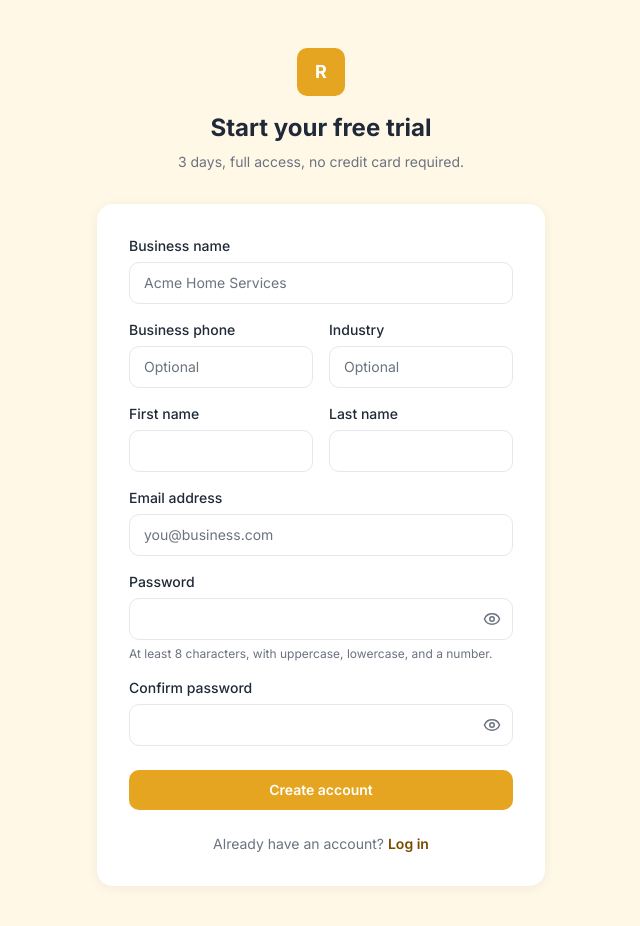
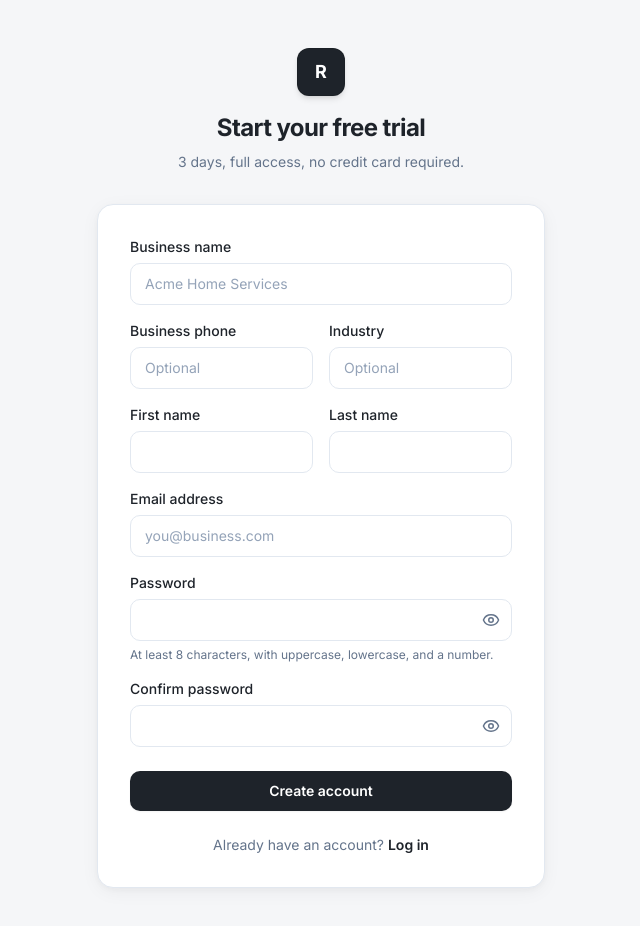
Before and after one commit to rayviceteam-art/Rayvice-frontend, a Next.js app: page /register in a window 1280 px wide. Shown: the top 926 px of the page, without its empty margins (319-959 px from the left). Built offline with nearby package versions, Linux system fonts and the light colour scheme; no server answers.

Commit message:
style(ui): update color palette and theme to Charcoal, Ash, and Pearl

```diff
--- a/app/(auth)/forgot-password/page.tsx
+++ b/app/(auth)/forgot-password/page.tsx
@@ -68,7 +68,7 @@ export default function ForgotPasswordPage() {
 
         <p className="mt-6 text-center text-sm text-text-secondary">
           Remembered it?{' '}
-          <Link href="/login" className="font-semibold text-brand-dark hover:underline">
+          <Link href="/login" className="font-semibold text-charcoal hover:underline">
             Back to login
           </Link>
         </p>
--- a/app/(auth)/login/page.tsx
+++ b/app/(auth)/login/page.tsx
@@ -41,7 +41,7 @@ export default function LoginPage() {
 
   return (
     <AuthLayout title="Log in to Rayvice" subtitle="Welcome back — pick up right where you left off.">
-      <div className="rounded-card bg-white p-8 shadow-card">
+      <div className="rounded-card border border-border bg-white p-8 shadow-card">
         <form onSubmit={handleSubmit(onSubmit)} className="flex flex-col gap-4">
           <Input
             label="Email address"
@@ -64,7 +64,7 @@ export default function LoginPage() {
             <button
               type="button"
               onClick={() => setShowPassword(!showPassword)}
-              className="absolute right-3 top-[38px] text-text-secondary hover:text-brand-dark focus:outline-none"
+              className="absolute right-3 top-[38px] text-text-secondary hover:text-charcoal focus:outline-none"
               tabIndex={-1}
             >
               {showPassword ? <EyeOff size={18} /> : <Eye size={18} />}
@@ -72,7 +72,7 @@ export default function LoginPage() {
           </div>
 
           <div className="flex justify-end">
-            <Link href="/forgot-password" className="text-sm font-medium text-brand-dark hover:underline">
+            <Link href="/forgot-password" className="text-sm font-medium text-ash-dark hover:text-charcoal hover:underline">
               Forgot password?
             </Link>
           </div>
@@ -84,7 +84,7 @@ export default function LoginPage() {
 
         <p className="mt-6 text-center text-sm text-text-secondary">
           Don&apos;t have an account?{' '}
-          <Link href="/register" className="font-semibold text-brand-dark hover:underline">
+          <Link href="/register" className="font-semibold text-charcoal hover:underline">
             Start your free trial
           </Link>
         </p>
--- a/app/(auth)/register/page.tsx
+++ b/app/(auth)/register/page.tsx
@@ -49,7 +49,7 @@ export default function RegisterPage() {
 
   return (
     <AuthLayout title="Start your free trial" subtitle="3 days, full access, no credit card required.">
-      <div className="rounded-card bg-white p-8 shadow-card">
+      <div className="rounded-card border border-border bg-white p-8 shadow-card">
         <form onSubmit={handleSubmit(onSubmit)} className="flex flex-col gap-4">
           <Input
             label="Business name"
@@ -109,7 +109,7 @@ export default function RegisterPage() {
             <button
               type="button"
               onClick={() => setShowPassword(!showPassword)}
-              className="absolute right-3 top-[38px] text-text-secondary hover:text-brand-dark focus:outline-none"
+              className="absolute right-3 top-[38px] text-text-secondary hover:text-charcoal focus:outline-none"
               tabIndex={-1}
             >
               {showPassword ? <EyeOff size={18} /> : <Eye size={18} />}
@@ -127,7 +127,7 @@ export default function RegisterPage() {
             <button
               type="button"
               onClick={() => setShowConfirmPassword(!showConfirmPassword)}
-              className="absolute right-3 top-[38px] text-text-secondary hover:text-brand-dark focus:outline-none"
+              className="absolute right-3 top-[38px] text-text-secondary hover:text-charcoal focus:outline-none"
               tabIndex={-1}
             >
               {showConfirmPassword ? <EyeOff size={18} /> : <Eye size={18} />}
@@ -141,7 +141,7 @@ export default function RegisterPage() {
 
         <p className="mt-6 text-center text-sm text-text-secondary">
           Already have an account?{' '}
-          <Link href="/login" className="font-semibold text-brand-dark hover:underline">
+          <Link href="/login" className="font-semibold text-charcoal hover:underline">
             Log in
           </Link>
         </p>
--- a/app/(auth)/reset-password/page.tsx
+++ b/app/(auth)/reset-password/page.tsx
@@ -35,7 +35,7 @@ function ResetPasswordForm() {
           <p className="text-sm text-text-primary">
             This reset link is missing or invalid. Request a new one to continue.
           </p>
-          <Link href="/forgot-password" className="text-sm font-semibold text-brand-dark hover:underline">
+          <Link href="/forgot-password" className="text-sm font-semibold text-charcoal hover:underline">
             Request a new link
           </Link>
         </div>
--- a/app/(auth)/verify-email/page.tsx
+++ b/app/(auth)/verify-email/page.tsx
@@ -56,7 +56,7 @@ function VerifyEmailContent() {
           <>
             <XCircle className="h-10 w-10 text-error" />
             <p className="text-sm text-text-primary">{errorMessage}</p>
-            <Link href="/login" className="text-sm font-semibold text-brand-dark hover:underline">
+            <Link href="/login" className="text-sm font-semibold text-charcoal hover:underline">
               Back to login
             </Link>
           </>
--- a/app/globals.css
+++ b/app/globals.css
@@ -9,8 +9,8 @@ body {
   padding: 0;
   margin: 0;
   font-family: 'Inter', system-ui, sans-serif;
-  background-color: #fff8e7;
-  color: #1f2937;
+  background-color: #f5f6f8;
+  color: #1e232a;
 }
 
 * {
@@ -25,6 +25,6 @@ body {
 }
 
 :focus-visible {
-  outline: 2px solid #e6a520;
+  outline: 2px solid #1e232a;
   outline-offset: 2px;
 }
--- a/components/layout/AuthLayout.tsx
+++ b/components/layout/AuthLayout.tsx
@@ -13,10 +13,10 @@ export function AuthLayout({
     <div className="flex min-h-screen items-center justify-center bg-background px-4 py-12">
       <div className="w-full max-w-md">
         <div className="mb-8 text-center">
-          <div className="mx-auto mb-4 flex h-12 w-12 items-center justify-center rounded-control bg-brand text-lg font-bold text-white">
+          <div className="mx-auto mb-4 flex h-12 w-12 items-center justify-center rounded-xl bg-charcoal text-lg font-bold text-white shadow-md border border-charcoal-dark/20">
             R
           </div>
-          <h1 className="text-2xl font-bold text-text-primary">{title}</h1>
+          <h1 className="text-2xl font-bold tracking-tight text-text-primary">{title}</h1>
           {subtitle && <p className="mt-2 text-sm text-text-secondary">{subtitle}</p>}
         </div>
         {children}
--- a/components/ui/Button.tsx
+++ b/components/ui/Button.tsx
@@ -17,8 +17,8 @@ interface ButtonProps extends ButtonHTMLAttributes<HTMLButtonElement> {
 }
 
 const variantClasses: Record<Variant, string> = {
-  primary: 'bg-brand text-white hover:bg-brand-dark disabled:bg-brand/40',
-  secondary: 'bg-transparent border border-brand text-brand-dark hover:bg-brand/10 disabled:opacity-40',
+  primary: 'bg-brand text-white hover:bg-brand-dark shadow-sm active:scale-[0.99] disabled:bg-brand/40',
+  secondary: 'bg-white border border-ash-300 text-text-primary hover:bg-ash-100 hover:border-ash-400 shadow-sm disabled:opacity-40',
   danger: 'bg-error text-white hover:bg-red-600 disabled:bg-error/40',
 };
 
--- a/components/ui/Card.tsx
+++ b/components/ui/Card.tsx
@@ -5,7 +5,7 @@ import { HTMLAttributes } from 'react';
  */
 export function Card({ className = '', children, ...props }: HTMLAttributes<HTMLDivElement>) {
   return (
-    <div className={`rounded-card bg-white p-8 shadow-card ${className}`} {...props}>
+    <div className={`rounded-card border border-border bg-white p-8 shadow-card ${className}`} {...props}>
       {children}
     </div>
   );
--- a/components/ui/Input.tsx
+++ b/components/ui/Input.tsx
@@ -25,8 +25,8 @@ export const Input = forwardRef<HTMLInputElement, InputProps>(
         <input
           ref={ref}
           id={inputId}
-          className={`rounded-control border bg-white px-3.5 py-2.5 text-sm text-text-primary outline-none transition-colors placeholder:text-text-secondary focus:border-brand disabled:cursor-not-allowed disabled:bg-gray-50 ${
-            error ? 'border-error' : 'border-border'
+          className={`rounded-control border bg-white px-3.5 py-2.5 text-sm text-text-primary outline-none transition-all placeholder:text-ash-400 focus:border-brand focus:ring-1 focus:ring-brand disabled:cursor-not-allowed disabled:bg-ash-100/60 ${
+            error ? 'border-error ring-1 ring-error' : 'border-border'
           } ${className}`}
           aria-invalid={!!error}
           aria-describedby={error ? `${inputId}-error` : helperText ? `${inputId}-helper` : undefined}
--- a/tailwind.config.ts
+++ b/tailwind.config.ts
@@ -10,24 +10,51 @@ const config: Config = {
   theme: {
     extend: {
       colors: {
+        pearl: {
+          50: '#FAFBFD',
+          100: '#F5F6F8',
+          200: '#EAEEF2',
+          DEFAULT: '#F5F6F8',
+        },
+        charcoal: {
+          50: '#F1F3F5',
+          100: '#E1E4E8',
+          300: '#8C94A0',
+          500: '#47505F',
+          700: '#2A303C',
+          DEFAULT: '#1E232A',
+          dark: '#111418',
+        },
+        ash: {
+          50: '#F8FAFC',
+          100: '#F1F5F9',
+          200: '#E2E8F0',
+          300: '#CBD5E1',
+          400: '#94A3B8',
+          DEFAULT: '#64748B',
+          dark: '#475569',
+        },
         background: {
-          DEFAULT: '#FFF8E7', // Primary Background
-          secondary: '#FFD77A', // Secondary Background
+          DEFAULT: '#F5F6F8', // Pearl Primary Background
+          secondary: '#EAEEF2', // Pearl Secondary Background
         },
         brand: {
-          DEFAULT: '#E6A520', // Primary Brand Color
-          dark: '#7A4A00', // Primary Dark
+          DEFAULT: '#1E232A', // Charcoal Primary Brand
+          dark: '#111418', // Deep Charcoal
+          ash: '#64748B', // Ash Accent
         },
-        success: '#22C55E',
+        success: '#10B981',
         warning: '#F59E0B',
         error: '#EF4444',
         info: '#3B82F6',
         text: {
-          primary: '#1F2937',
-          secondary: '#6B7280',
+          primary: '#1E232A', // Charcoal Primary Text
+          secondary: '#64748B', // Ash Secondary Text
+          muted: '#94A3B8',
         },
         border: {
-          DEFAULT: '#E5E7EB',
+          DEFAULT: '#E2E8F0', // Ash Border
+          focus: '#1E232A',
         },
       },
       fontFamily: {
@@ -38,7 +65,8 @@ const config: Config = {
         control: '10px',
       },
       boxShadow: {
-        card: '0 2px 12px rgba(31, 41, 55, 0.06)',
+        card: '0 4px 20px -2px rgba(30, 35, 42, 0.06), 0 2px 6px -1px rgba(30, 35, 42, 0.04)',
+        glow: '0 0 15px rgba(30, 35, 42, 0.08)',
       },
     },
   },
```
Also changed, not shown: app/dashboard/page.tsx (+9 -4 lines).
